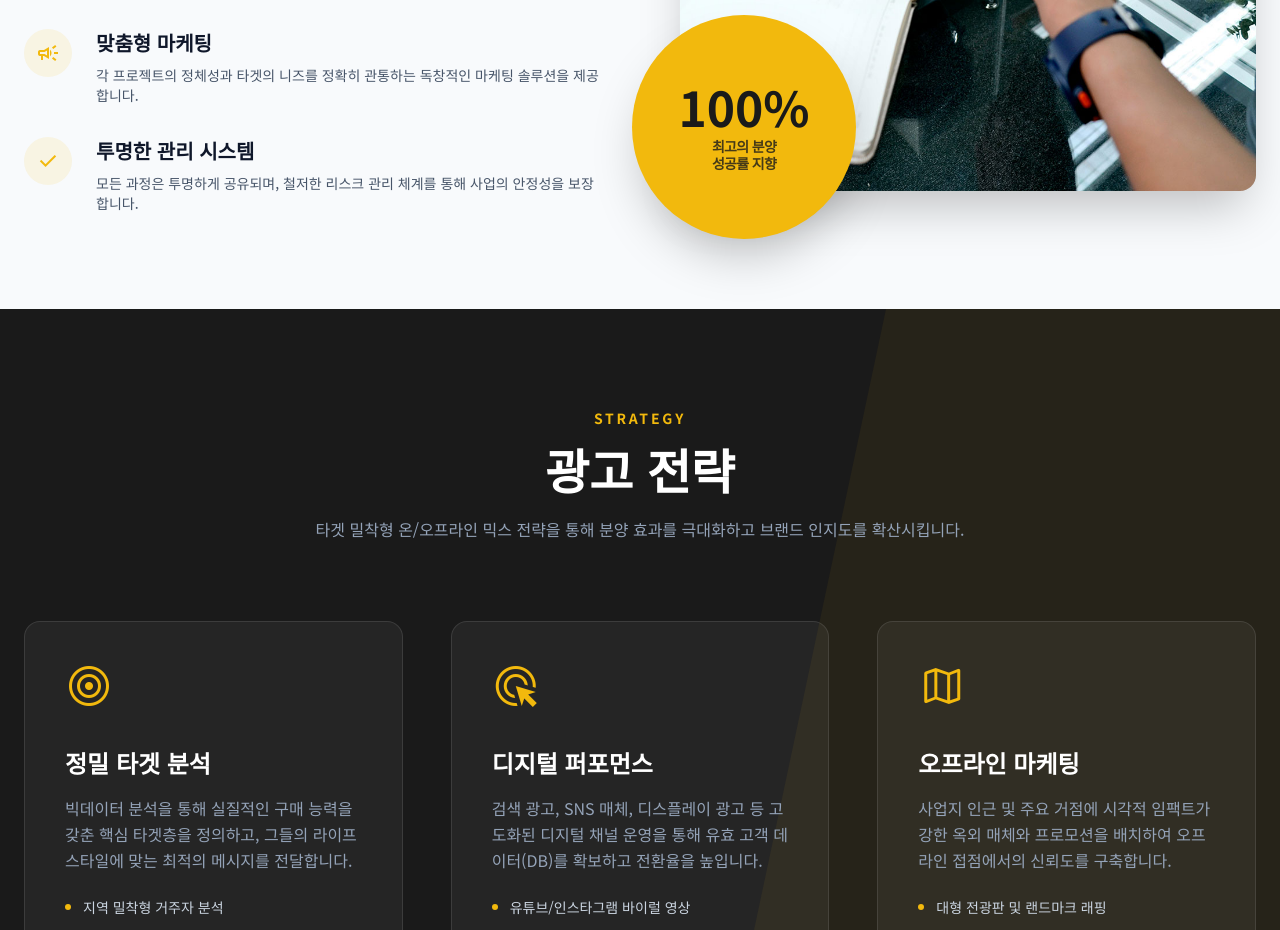
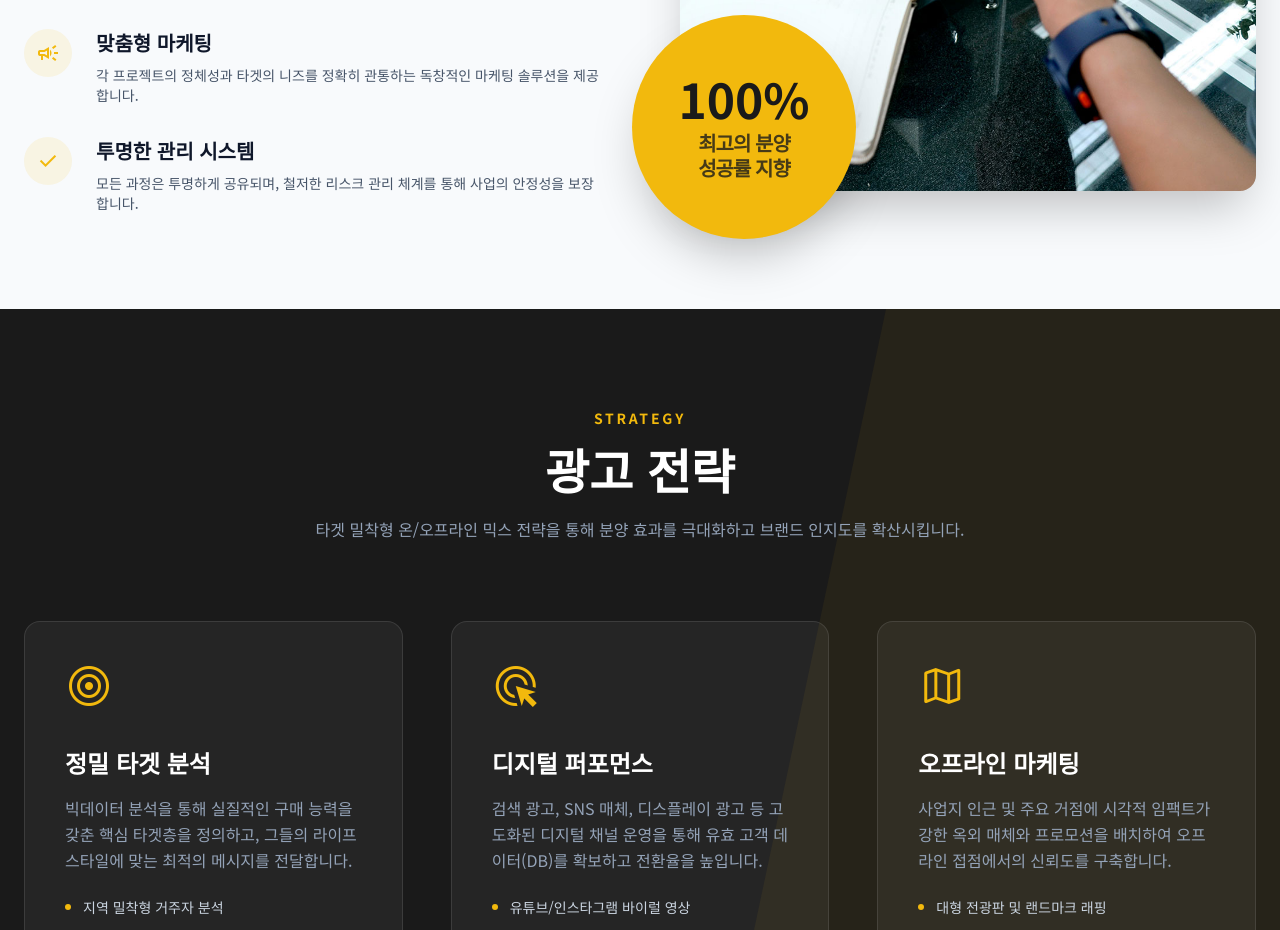
Before and after one commit to lunar2982-afk/PROJECT01, a website: page proposal.html in a window 1280 px wide. Shown: the part 1623-2553 px from the top of the page. Drawn offline with nearby package versions, Linux system fonts and the light colour scheme.

Commit message:
Add files via upload

```diff
--- a/proposal.html
+++ b/proposal.html
@@ -258,7 +258,7 @@
                         </div>
                         <div class="absolute -bottom-12 -left-12 bg-primary w-56 h-56 rounded-full shadow-2xl hidden md:flex flex-col items-center justify-center text-center p-8">
                             <p class="text-background-dark font-black text-5xl mb-2">100%</p>
-                            <p class="text-background-dark/80 text-sm font-bold tracking-tighter leading-tight">최고의 분양<br>성공률 지향</p>
+                            <p class="text-background-dark/80 text-xl font-bold tracking-tighter leading-tight">최고의 분양<br>성공률 지향</p>
                         </div>
                     </div>
                 </div>
```
